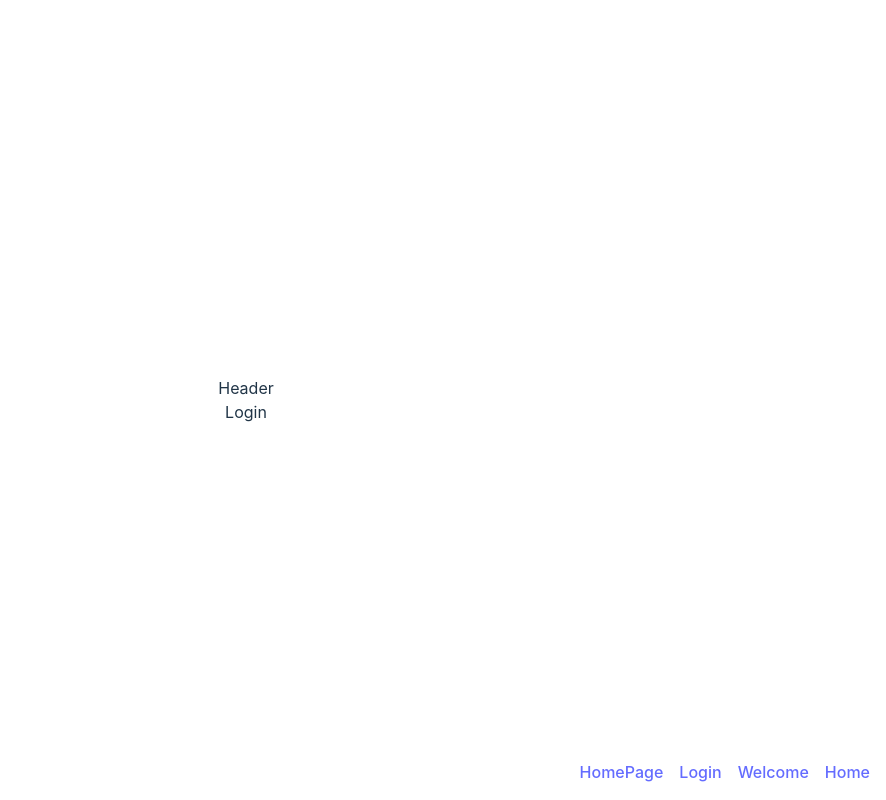
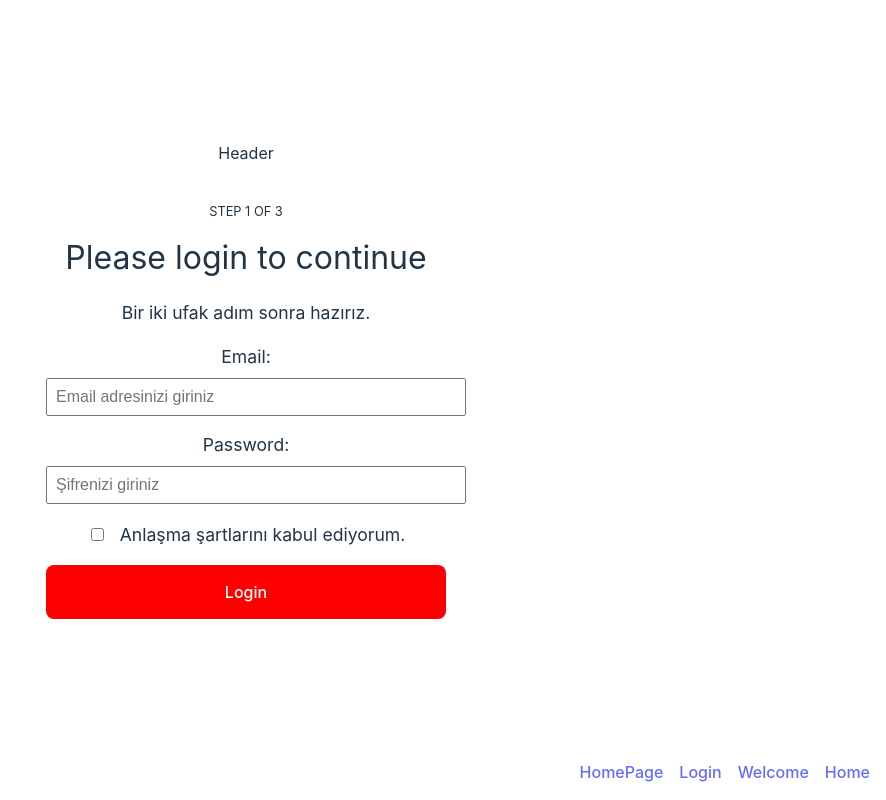
Before and after one commit to 12FellowTurtle12/netflixMockup, a React (Vite) app: page /login in a window 1280 px wide. Shown: the whole page, without its empty margins (394-1280 px from the left). Built offline with nearby package versions, Linux system fonts and the light colour scheme.

Commit message:
Update Login.jsx

```diff
--- a/src/pages/Login.jsx
+++ b/src/pages/Login.jsx
@@ -1,3 +1,226 @@
+/*
+tanımlamamız gerek state'ler: formData, errors, isValid
+tanımlamamız gereken initial değerler: initialFormData, errorMessages
+fonksiyonlar: changeHandler, submit
+isValid: butonu disable et, tüm form elemanlarını kontrol et(useEffect).
+form yapısını
+*/
+
+import axios from "axios";
+import { useEffect, useState } from "react";
+import { useHistory } from "react-router-dom";
+import styled from "styled-components";
+
+const Form = styled.form`
+  padding: 1.5rem;
+  width: 30%;
+  min-width: 400px;
+  max-width: 500px;
+  margin: auto;
+`;
+
+const Label = styled.label`
+  font-size: 1.1rem;
+`;
+
+const Input = styled.input`
+  display: block;
+  width: 100%;
+  padding: 0.5rem;
+  font-size: 1rem;
+  margin-top: 0.5rem;
+
+  &.inline-input {
+    display: inline;
+    margin-right: 1rem;
+    width: initial;
+  }
+`;
+
+const Button = styled.button`
+  width: 100%;
+  background: red;
+  color: white;
+  padding: 1rem;
+  text-align: center;
+  border-radius: 0.5rem;
+`;
+
+const Row = styled.div`
+  margin-bottom: 1rem;
+`;
+
+const Step = styled.p`
+  font-size: 0.8em;
+`;
+
+const Description = styled(Step)`
+  font-size: 1.1em;
+`;
+
+const Title = styled(Step)`
+  font-size: 2rem;
+  margin: 0.5rem 0;
+`;
+
+const ErrorMessage = styled.p`
+  padding: 0.5rem;
+  color: red;
+  background: #ff8f8f;
+  border-radius: 0.3rem;
+`;
+
+const initialFormData = {
+  email: "",
+  password: "",
+  terms: false,
+};
+
+const errorMessages = {
+  email: "Geçerli bir email adresi giriniz!",
+  password: "Password alanına strong password giriniz!",
+  terms: "Devam etmeden önce anlaşma şartlarını kabul ediniz!",
+};
+
 export default function Login() {
-  return <div>Login</div>;
+  const [formData, setFormData] = useState(initialFormData);
+  const [errors, setErrors] = useState({
+    email: false,
+    password: false,
+    terms: false,
+  });
+  const [isValid, setIsValid] = useState(false);
+  const history = useHistory();
+
+  useEffect(() => {
+    const { email, password, terms } = formData;
+    if (
+      validateEmail(email) &&
+      validatePassword(password) &&
+      validateTerms(terms)
+    ) {
+      setIsValid(true);
+    } else {
+      setIsValid(false);
+    }
+  }, [formData]);
+
+  function handleSubmit(event) {
+    event.preventDefault();
+    if (!isValid) return;
+
+    const URL = "https://reqres.in/api/users";
+    axios.post(URL, formData).then((response) => {
+      setFormData(initialFormData);
+      console.log(response.data);
+      //cache'e aktar
+      history.push("/welcome");
+    });
+  }
+
+  function validateEmail(email) {
+    return String(email)
+      .toLowerCase()
+      .match(
+        /^(([^<>()[\]\\.,;:\s@"]+(\.[^<>()[\]\\.,;:\s@"]+)*)|.(".+"))@((\[[0-9]{1,3}\.[0-9]{1,3}\.[0-9]{1,3}\.[0-9]{1,3}\])|(([a-zA-Z\-0-9]+\.)+[a-zA-Z]{2,}))$/
+      );
+  }
+
+  function validatePassword(password) {
+    let regex =
+      /^(?=.*[a-z])(?=.*[A-Z])(?=.*\d)(?=.*[@.#$!%*?&])[A-Za-z\d@.#$!%*?&]{8,15}$/;
+    return regex.test(password);
+  }
+
+  function validateTerms(terms) {
+    return terms;
+  }
+
+  function handleChange(event) {
+    let { name, value, type, checked } = event.target;
+    value = type === "checkbox" ? checked : value;
+    setFormData({ ...formData, [name]: value });
+    //validasyonlara göre errors kontrolü
+    if (name === "email") {
+      if (validateEmail(value)) {
+        setErrors({ ...errors, [name]: false });
+      } else {
+        setErrors({ ...errors, [name]: true });
+      }
+    }
+
+    if (name === "password") {
+      if (validatePassword(value)) {
+        setErrors({ ...errors, [name]: false });
+      } else {
+        setErrors({ ...errors, [name]: true });
+      }
+    }
+
+    if (name === "terms") {
+      if (validateTerms(value)) {
+        setErrors({ ...errors, [name]: false });
+      } else {
+        setErrors({ ...errors, [name]: true });
+      }
+    }
+  }
+
+  return (
+    <Form onSubmit={handleSubmit}>
+      <Step>STEP 1 OF 3</Step>
+      <Title>Please login to continue</Title>
+      <Description>Bir iki ufak adım sonra hazırız.</Description>
+      <Row>
+        <Label htmlFor="email">Email:</Label>
+        <Input
+          id="email"
+          name="email"
+          onChange={handleChange}
+          type="email"
+          placeholder="Email adresinizi giriniz"
+          value={formData.email}
+          data-cy="input-email"
+        />
+        {errors.email && (
+          <ErrorMessage data-cy="errors">{errorMessages.email}</ErrorMessage>
+        )}
+      </Row>
+      <Row>
+        <Label htmlFor="password">Password:</Label>
+        <Input
+          id="password"
+          name="password"
+          onChange={handleChange}
+          type="password"
+          placeholder="Şifrenizi giriniz"
+          value={formData.password}
+          data-cy="input-password"
+        />
+        {errors.password && (
+          <ErrorMessage data-cy="errors">{errorMessages.password}</ErrorMessage>
+        )}
+      </Row>
+      <Row>
+        <Input
+          id="terms"
+          name="terms"
+          onChange={handleChange}
+          type="checkbox"
+          className="inline-input"
+          checked={formData.terms}
+          data-cy="input-terms"
+        />
+        <Label htmlFor="terms">Anlaşma şartlarını kabul ediyorum.</Label>
+        {errors.terms && (
+          <ErrorMessage data-cy="errors">{errorMessages.terms}</ErrorMessage>
+        )}
+      </Row>
+      <Row>
+        <Button disabled={!isValid} data-cy="submit-login-form">
+          Login
+        </Button>
+      </Row>
+    </Form>
+  );
 }
```
